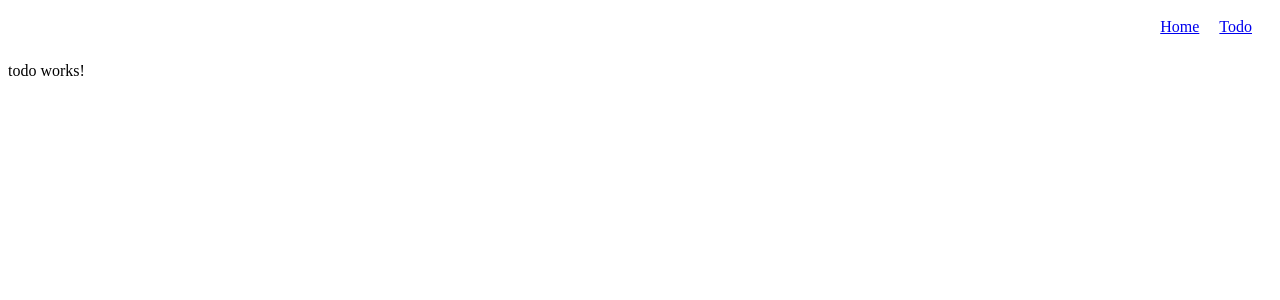
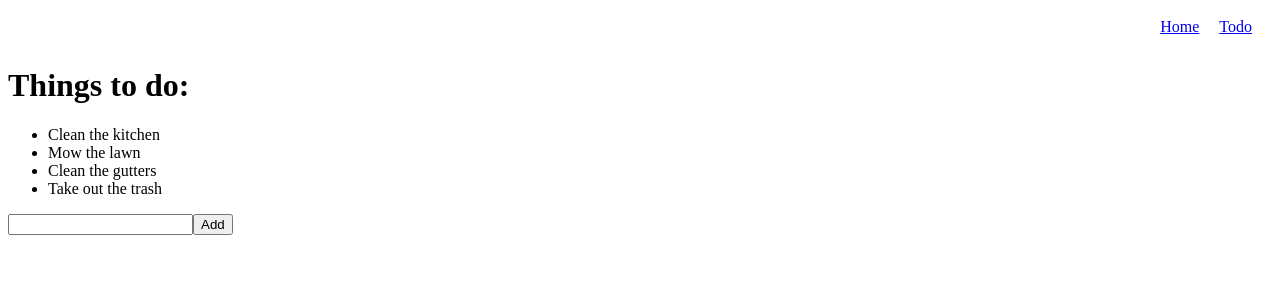
Before and after one commit to jwheel95/angular-intro, an Angular app: page /todo in a window 1280 px wide. Shown: the top 300 px of the page. Built offline with nearby package versions, Linux system fonts and the light colour scheme.

Commit message:
created todo template

```diff
--- a/src/app/interfaces/todo-interface.ts
+++ b/src/app/interfaces/todo-interface.ts
@@ -1,2 +1,5 @@
 export interface TodoInterface {
+    title: string;
+    isCompleted: boolean;
+    isDeleted: boolean;
 }
--- a/src/app/models/todo.ts
+++ b/src/app/models/todo.ts
@@ -1,2 +1,5 @@
 export class Todo {
+    title: '';
+    isDeleted: false;
+    isCompleted: false;
 }
--- a/src/app/todo/todo.component.html
+++ b/src/app/todo/todo.component.html
@@ -1,3 +1,10 @@
-<p>
-  todo works!
-</p>
+<h1 class="header">Things to do:</h1>
+<div class="todo">
+  <ul>
+    <li *ngFor="let todo of todos">{{ todo.title }}</li>
+  </ul>
+</div>
+<div>
+  <input type="">
+  <button (click)="addTodo()">Add</button>
+</div>
--- a/src/app/todo/todo.component.ts
+++ b/src/app/todo/todo.component.ts
@@ -1,4 +1,7 @@
 import { Component, OnInit } from '@angular/core';
+
+import { TodoInterface } from '../interfaces/todo-interface';
+import { Todo } from '../models/todo';
 
 @Component({
   selector: 'app-todo',
@@ -9,16 +12,25 @@ export class TodoComponent implements OnInit {
 
   constructor() { }
 
-  todos: object[] = [
+  newTodo: TodoInterface = new Todo();
+
+  todos: TodoInterface[] = [
     { title: 'Clean the kitchen', isCompleted: false, isDeleted: false },
     { title: 'Mow the lawn', isCompleted: false, isDeleted: false },
     { title: 'Clean the gutters', isCompleted: false, isDeleted: false },
     { title: 'Take out the trash', isCompleted: false, isDeleted: false }
   ];
 
-  toggleCompleted(todo): void { todo.isCompleted = !todo.isCompleted; }
+  toggleCompleted(todo: TodoInterface ): void { todo.isCompleted = !todo.isCompleted; }
 
-  toggleDeleted(todo): void { todo.isDeleted = !todo.isDeleted; }
+  toggleDeleted(todo: TodoInterface ): void { todo.isDeleted = !todo.isDeleted; }
+
+  addTodo(): void {
+    if (this.newTodo.title.trim() !== '') {
+      this.todos.push(this.newTodo);
+      this.newTodo = new Todo();
+    }
+  }
 
   ngOnInit() {
   }
```
